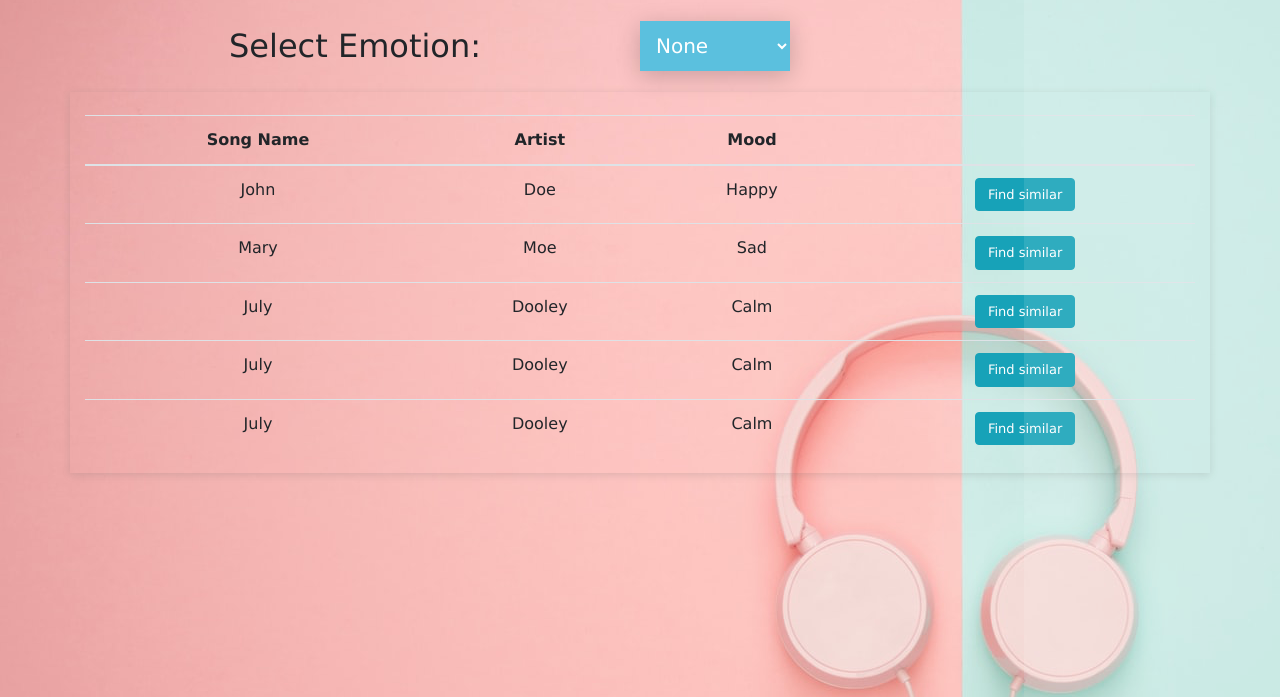
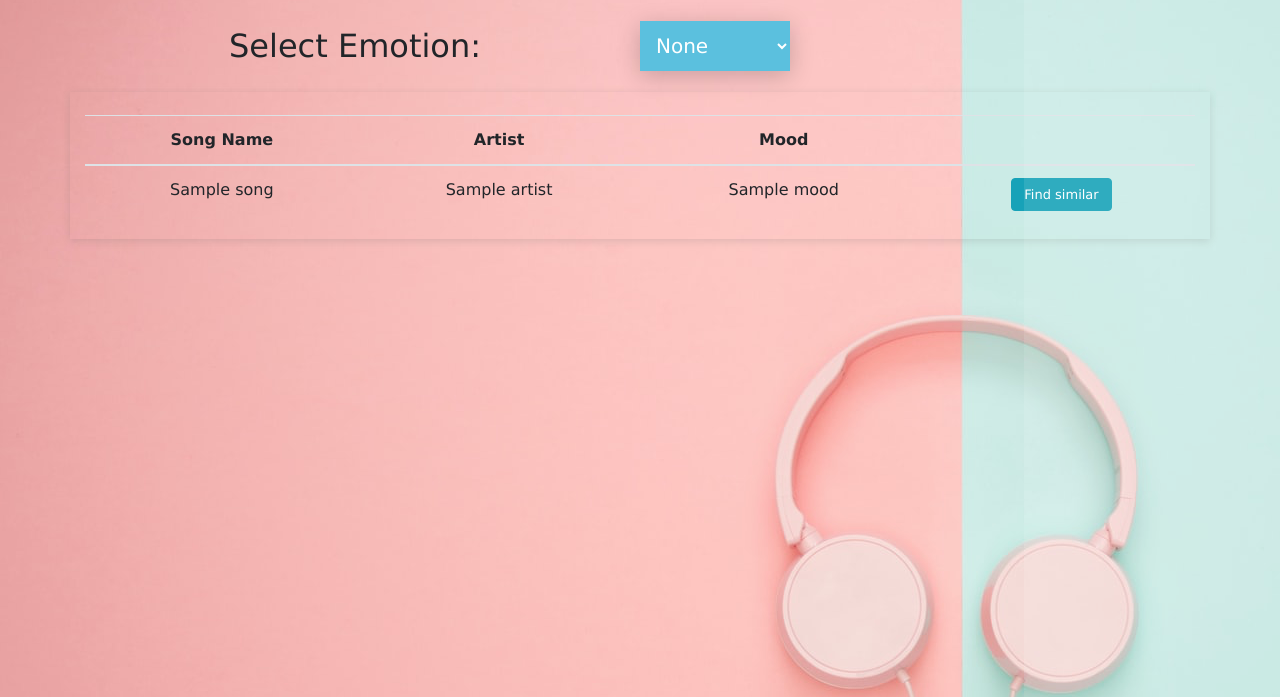
Before and after one commit to vaibhavbichave/Smart-Journal, a Django app: template templates/index.html in a window 1280 px wide. Shown: the top 697 px of the page. Run offline with Django 4.2, Linux system fonts and the light colour scheme; the template is opened without the code that fills it: most values are stand-ins (such as "Sample title", 1, 10 or a date in 2020); parts of the project's set-up code (start-up, migrations or seed data) failed here and were passed over; some libraries are stand-ins or nearby versions.

Commit message:
added song list

```diff
--- a/application/urls.py
+++ b/application/urls.py
@@ -2,6 +2,6 @@ from django.urls import path
 from . import views
 
 urlpatterns = [
-    path('', views.index),
-    path('result/',views.result),
+    path('', views.index,name='index'),
+    path('result/',views.result, name='result'),
 ]
--- a/templates/index.html
+++ b/templates/index.html
@@ -63,60 +63,27 @@
           </tr>
         </thead>
         <tbody>
+          {% for index,song in data.items %}
           <tr>
-            <td>John</td>
-            <td>Doe</td>
-            <td>Happy</td>
+            <td>{{song.name}}</td>
+            <td>{{song.artist}}</td>
+            <td>{{song.mood}}</td>
             <td>
-              <button class="button btn btn-info btn2" role="button">
+              <button value={{ song.name }} class="button btn btn-info btn2" onclick="{result(event)}" role="button">
                 Find similar
               </button>
             </td>
           </tr>
-          <tr>
-            <td>Mary</td>
-            <td>Moe</td>
-            <td>Sad</td>
-            <td>
-              <button class="button btn btn-info btn2" role="button">
-                Find similar
-              </button>
-            </td>
-          </tr>
-          <tr>
-            <td>July</td>
-            <td>Dooley</td>
-            <td>Calm</td>
-            <td>
-              <button class="button btn btn-info btn2" role="button">
-                Find similar
-              </button>
-            </td>
-          </tr>
-          <tr>
-            <td>July</td>
-            <td>Dooley</td>
-            <td>Calm</td>
-            <td>
-              <button class="button btn btn-info btn2" role="button">
-                Find similar
-              </button>
-            </td>
-          </tr>
-          <tr>
-            <td>July</td>
-            <td>Dooley</td>
-            <td>Calm</td>
-            <td>
-              <button class="button btn btn-info btn2" role="button">
-                Find similar
-              </button>
-            </td>
-          </tr>
+          {% endfor %}
         </tbody>
       </table>
     </div>
 
+<script>
+function result(event){
+  console.log(event)
+}
+</script>
     <script
       src="https://code.jquery.com/jquery-3.2.1.slim.min.js"
       integrity="sha384-KJ3o2DKtIkvYIK3UENzmM7KCkRr/rE9/Qpg6aAZGJwFDMVNA/GpGFF93hXpG5KkN"
```
Also changed, not shown: application/recommender.py (+8 -8 lines), application/views.py (+20 -1 lines).
